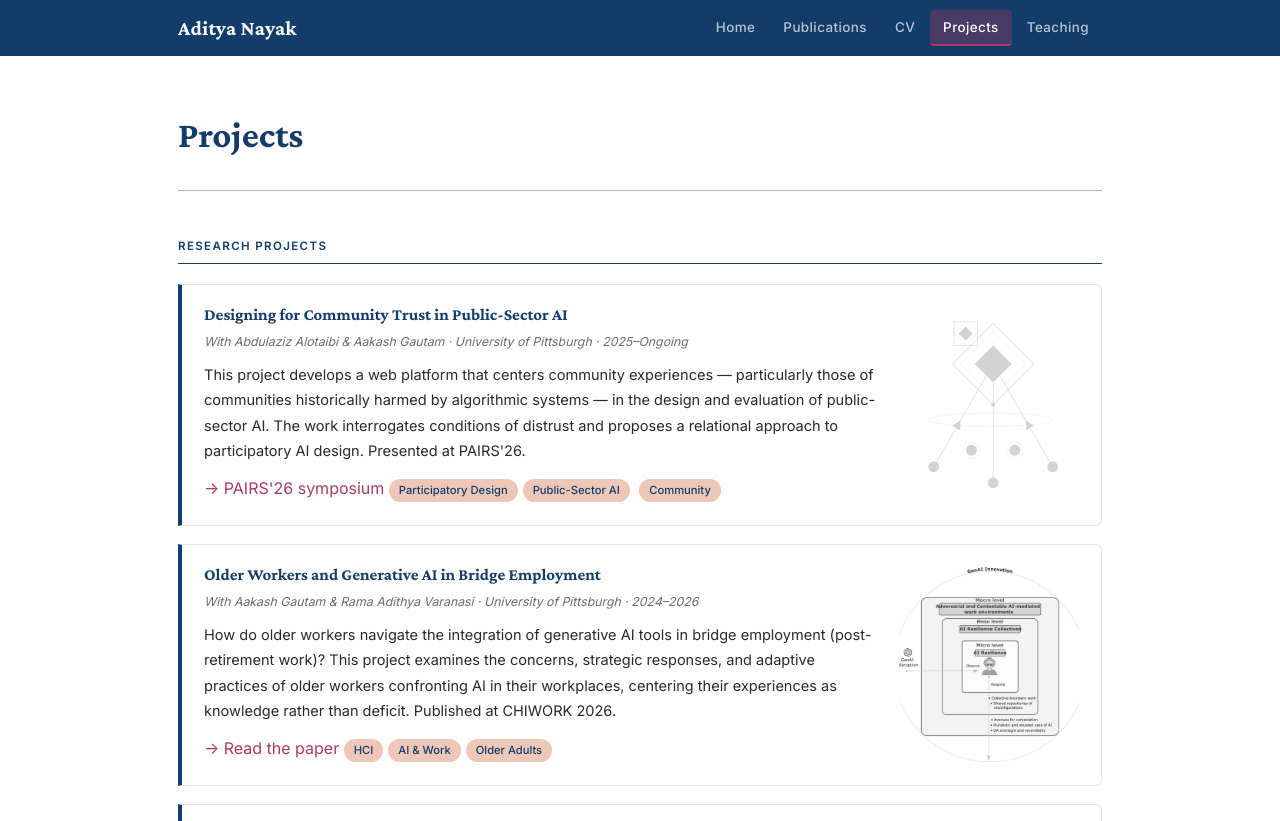
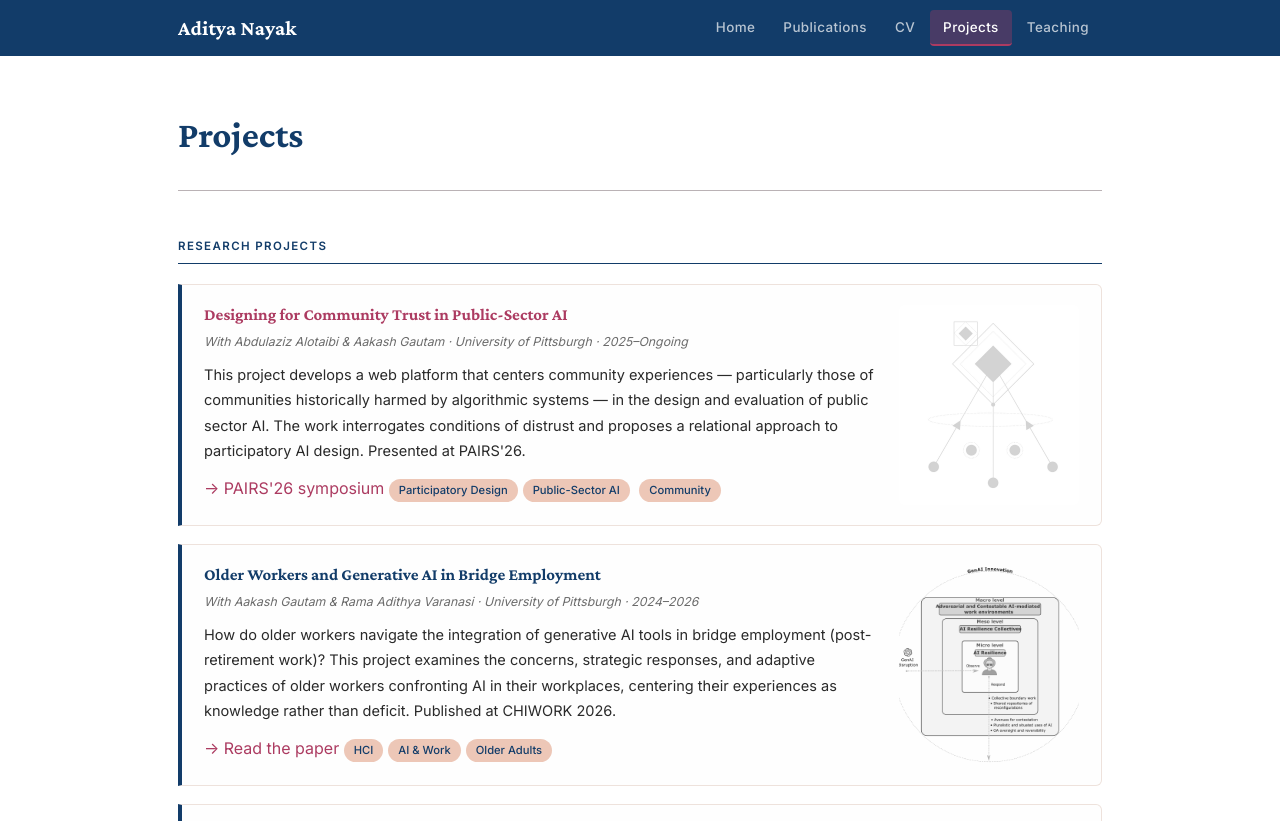
Before and after one commit to adityanayak-info/adityanayak-info.github.io, a Jekyll site: the page built from projects.md, in a window 1280 px wide and 900 px high, cut to the strip 0-821 px from the top of the window. Built offline with Jekyll 4.4.1, drawn with Linux system fonts in a browser that asks for light colours.

Commit message:
Update projects.md

```diff
--- a/projects.md
+++ b/projects.md
@@ -12,9 +12,9 @@
 
 <div class="project-card">
   <div class="project-card-body">
-    <h3>Designing for Community Trust in Public-Sector AI</h3>
+    <h3><a href="[https://your-url-here.com](https://scholar.google.com/citations?user=2aDc8HAAAAAJ&hl=en)" class="project-card-link" target="_blank" rel="noopener">Designing for Community Trust in Public-Sector AI</a></h3>
     <p class="project-meta">With Abdulaziz Alotaibi & Aakash Gautam · University of Pittsburgh · 2025–Ongoing</p>
-    <p>This project develops a web platform that centers community experiences — particularly those of communities historically harmed by algorithmic systems — in the design and evaluation of public-sector AI. The work interrogates conditions of distrust and proposes a relational approach to participatory AI design. Presented at PAIRS'26.</p>
+    <p>This project develops a web platform that centers community experiences — particularly those of communities historically harmed by algorithmic systems — in the design and evaluation of public sector AI. The work interrogates conditions of distrust and proposes a relational approach to participatory AI design. Presented at PAIRS'26.</p>
     <a href="https://www.pairs.site/" target="_blank" rel="noopener">→ PAIRS'26 symposium</a>
     <span class="project-tag">Participatory Design</span><span class="project-tag">Public-Sector AI</span>   <span class="project-tag">Community</span>
   </div>
```
